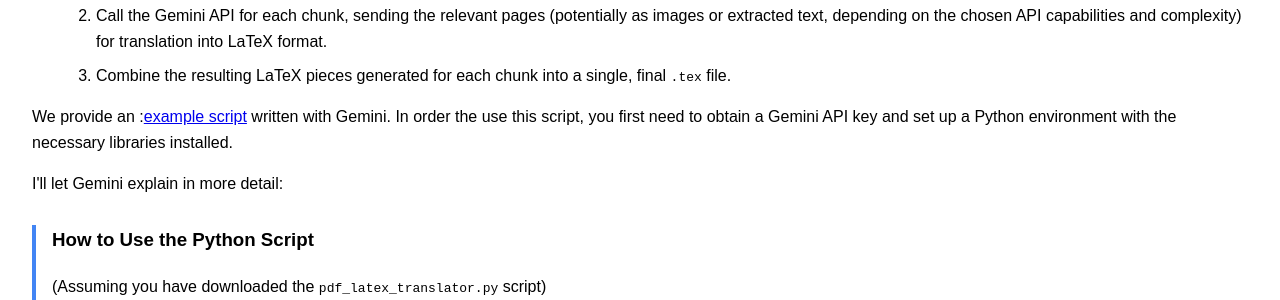
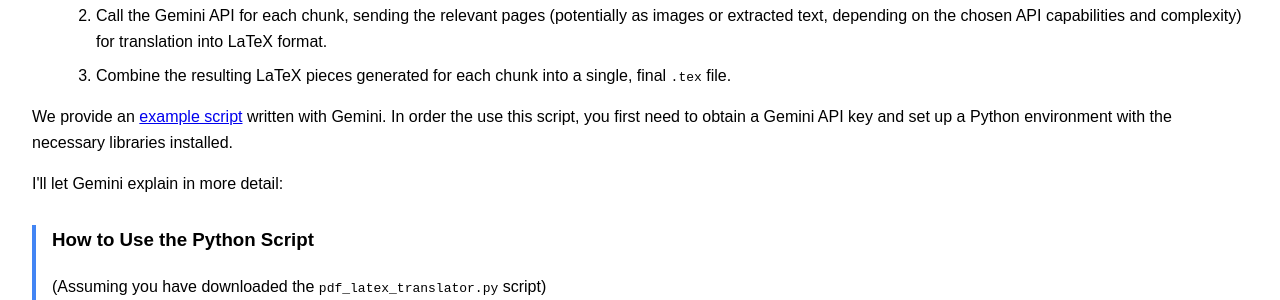
Before and after one commit to davikrehalt/davikrehalt.github.io, a Jekyll site: the page translation-guide.html, which Jekyll copies as it is, in a window 1280 px wide and 900 px high, scrolled down 779 px. Shown: the part 152-452 px from the top of the window. Built offline with Jekyll 4.4.1, drawn with Linux system fonts in a browser that asks for light colours.

```diff
--- a/translation-guide.html
+++ b/translation-guide.html
@@ -53,7 +53,7 @@
 </ol>
 
 <!-- User's corrected paragraph -->
-<p>We provide an :<a href="pdf_latex_translator.py" download>example script</a> written with Gemini.
+<p>We provide an <a href="pdf_latex_translator.py" download>example script</a> written with Gemini.
 <!-- Make sure pdf_latex_translator.py is in the same directory as this HTML file, or adjust the href path -->
 In order the use this script, you first need to obtain a Gemini API key and set up a Python environment with the necessary libraries installed. </p>
 
```
